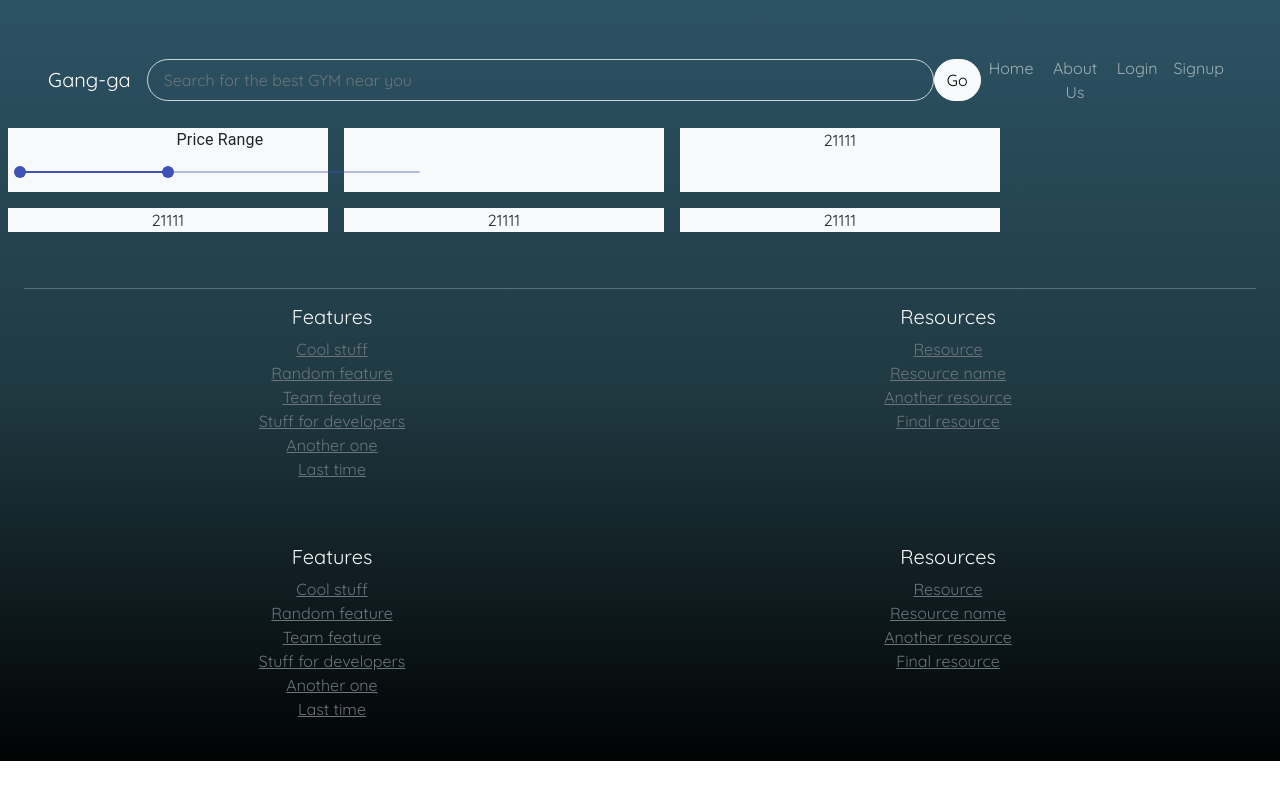
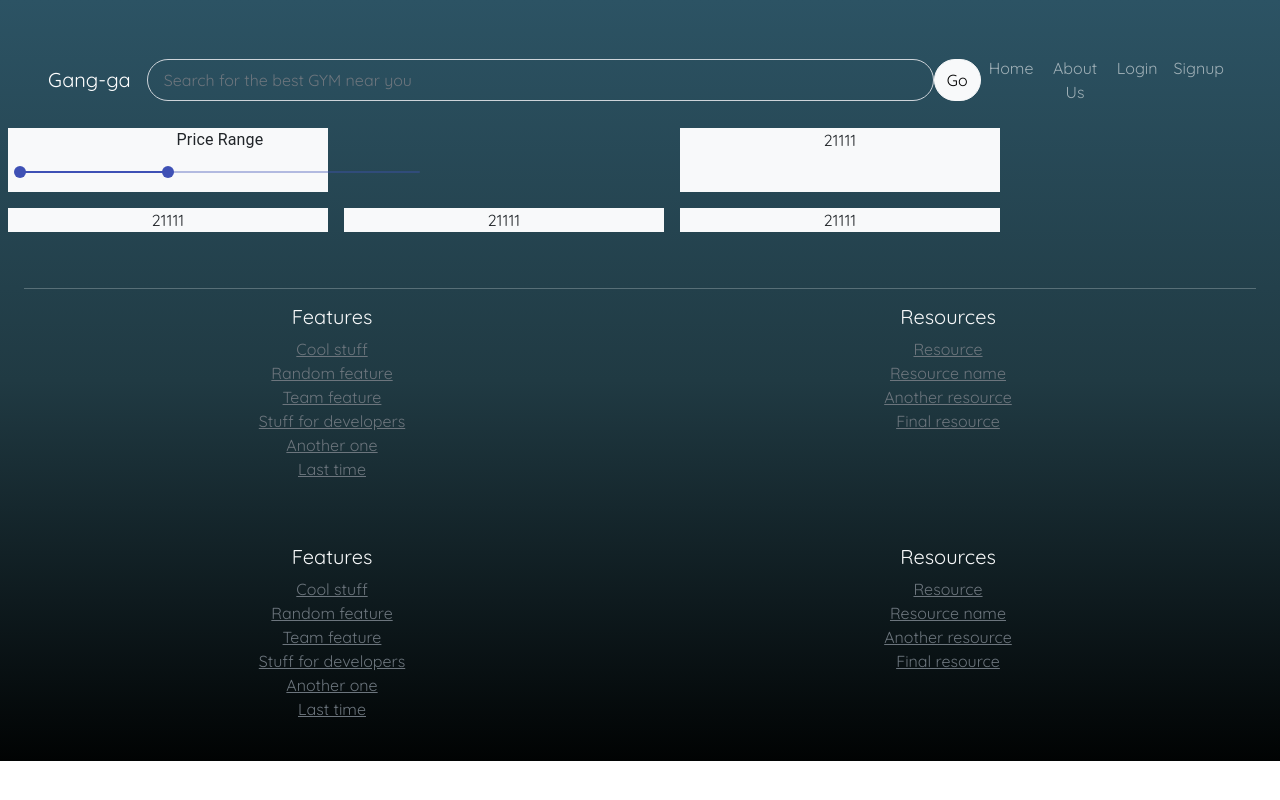
Before and after one commit to abhinaypandey02/gang-ga, a React (Create React App) app: page / in a window 1280 px wide. Built offline with nearby package versions, Linux system fonts and the light colour scheme.

Commit message:
material uiiiiiiiiiii 1

```diff
--- a/src/pages/allgymsPage/allgyms_page.tsx
+++ b/src/pages/allgymsPage/allgyms_page.tsx
@@ -2,7 +2,6 @@ import React from "react";
 import { Navbar, Nav } from "react-bootstrap";
 import NavigationBar from "../../components/navigationBar/navigation_bar";
 import { Button } from "react-bootstrap";
-import { makeStyles } from '@material-ui/core/styles';
 import Typography from '@material-ui/core/Typography';
 import Slider from '@material-ui/core/Slider';
 import InputLabel from '@material-ui/core/InputLabel';
@@ -10,11 +9,16 @@ import MenuItem from '@material-ui/core/MenuItem';
 import FormHelperText from '@material-ui/core/FormHelperText';
 import FormControl from '@material-ui/core/FormControl';
 import Select from '@material-ui/core/Select';
-
+import clsx from 'clsx';
+import { createStyles, makeStyles, useTheme, Theme } from '@material-ui/core/styles';
+import Input from '@material-ui/core/Input';
+import ListItemText from '@material-ui/core/ListItemText';
+import Checkbox from '@material-ui/core/Checkbox';
+import Chip from '@material-ui/core/Chip';
 
 export default function AllGymsPage() {
 
-    const useStyles = makeStyles({
+    const useStyles1 = makeStyles({
         root: {
             width: 400,
         },
@@ -24,12 +28,14 @@ export default function AllGymsPage() {
         return `${value}°C`;
     }
 
-    const classes = useStyles();
+    const classes = useStyles1();
     const [value, setValue] = React.useState<number[]>([0, 37]);
 
-    const handleChange = (event: any, newValue: number | number[]) => {
+    const handleChange1 = (event: any, newValue: number | number[]) => {
         setValue(newValue as number[]);
     };
+
+
 
     return (
         <div className="div">
@@ -64,14 +70,14 @@ export default function AllGymsPage() {
                              </Typography>
                             <Slider
                                 value={value}
-                                onChange={handleChange}
+                                onChange={handleChange1}
                                 valueLabelDisplay="auto"
                                 aria-labelledby="range-slider"
                                 getAriaValueText={valuetext}
                             />
                         </div>
                     </div>
-                    <div className="col-3 m-2 bg-light">
+                    <div className="col-3 m-2 bg-transparent border-2 rounded border-light border-5">
 
                     </div>
                     <div className="col-3 m-2  bg-light">21111</div>
```
